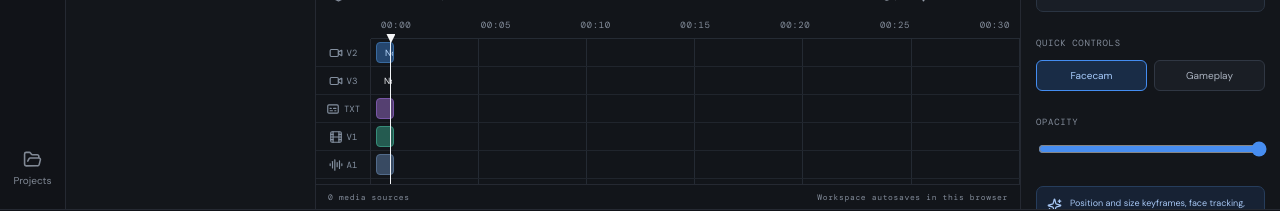
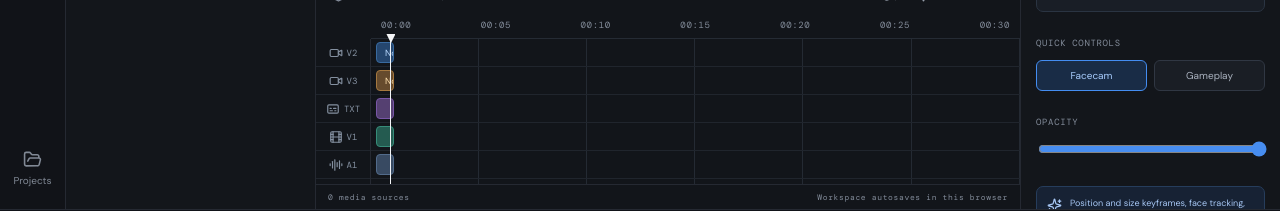
Before and after one commit to panther13055/Clipping_tool_from_scratch, a Next.js app: page / in a window 1280 px wide. Shown: the part 566-777 px from the top of the page. Built offline with nearby package versions, Linux system fonts and the light colour scheme.

Commit message:
Style dedicated facecam video track

```diff
--- a/app/globals.css
+++ b/app/globals.css
@@ -83,3 +83,5 @@
 
 .keyframe-marker{position:absolute;top:7px;width:8px;height:8px;transform:translateX(-50%) rotate(45deg);border:1px solid #0c1119;border-radius:1px;z-index:4;pointer-events:none}
 .game-keyframe{background:#56b4ff}.facecam-keyframe{top:19px;background:#f6b95d}
+
+.facecam-clip{background:#664b2d;border:1px solid #a5783f;color:#ffe0ad}
```
